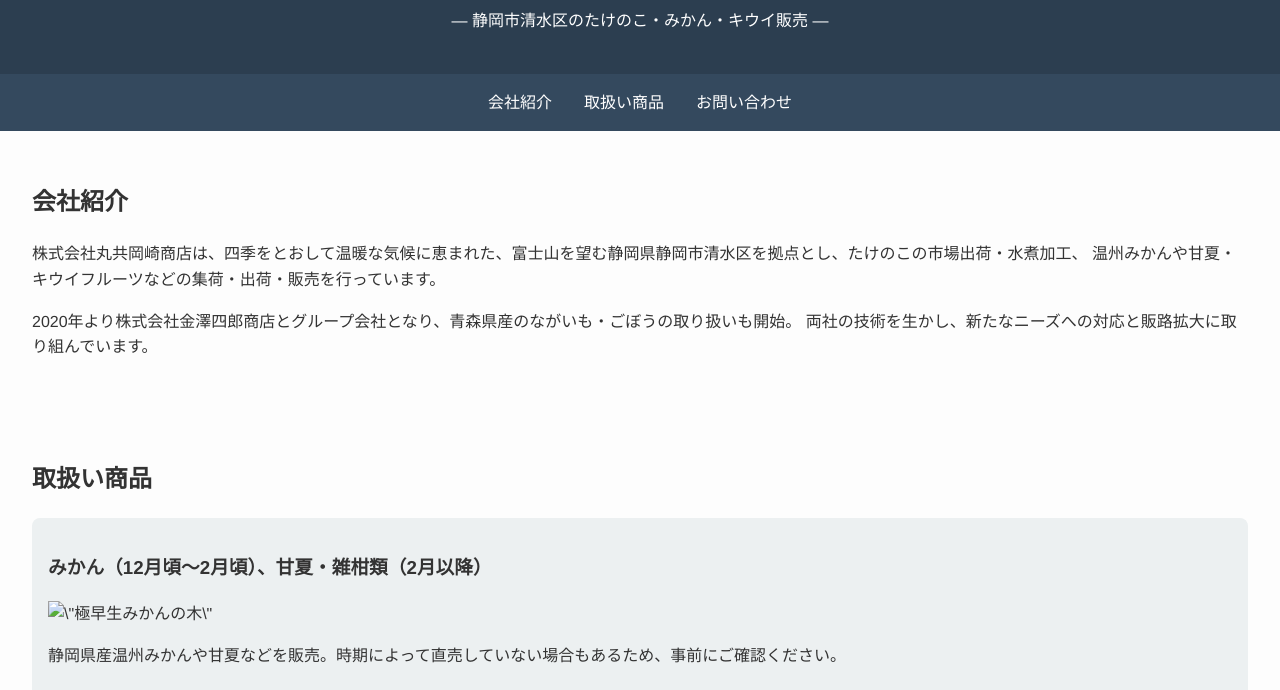
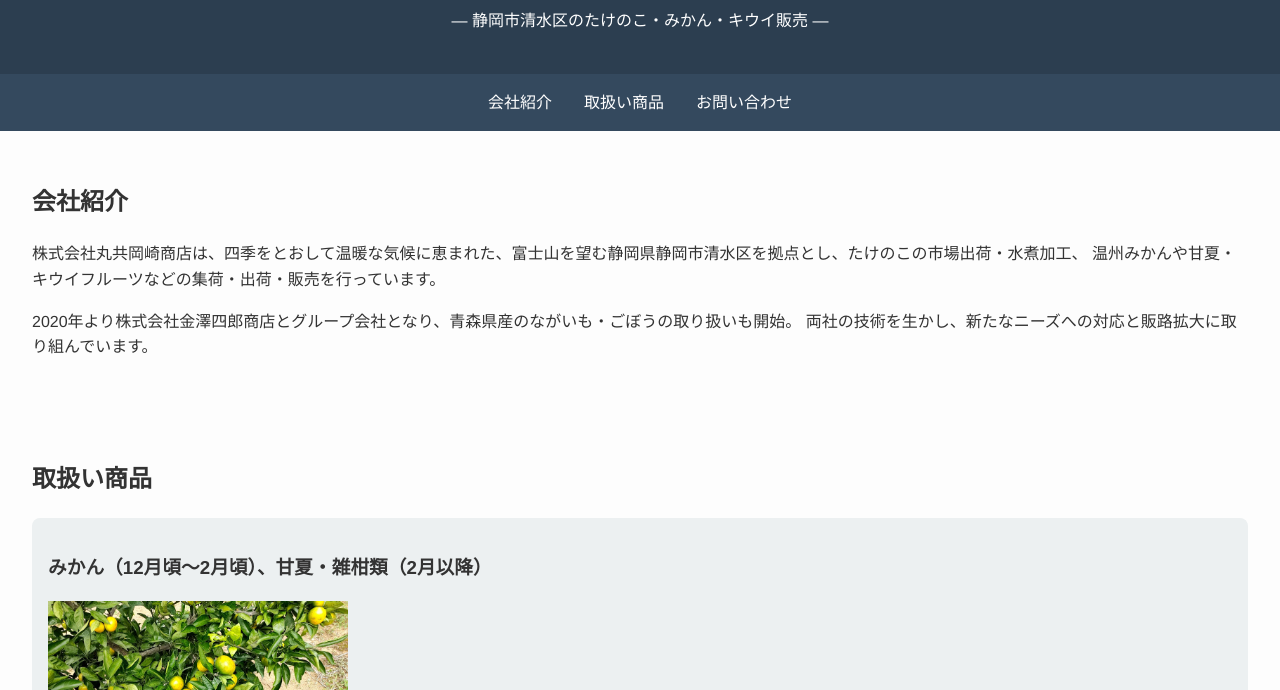
Before and after one commit to marukyoo/marukyoo-website, a plain HTML site: page index.html in a window 1280 px wide. Shown: the part 110-800 px from the top of the page. Drawn offline with Linux system fonts and the light colour scheme.

Commit message:
Add files via upload

```diff
--- a/index.html
+++ b/index.html
@@ -117,7 +117,7 @@
     <h2>取扱い商品</h2>
     <div class="product">
       <h3>みかん（12月頃～2月頃）、甘夏・雑柑類（2月以降）</h3>
-      <img src=\"極早生みかんの木.jpg\" alt=\"極早生みかんの木\" style=\"max-width:300px; display:block; margin:0.5rem 0;\">
+      <img src="./極早生みかんの木.jpg?v=2" alt="極早生みかんの木" style="max-width:300px; display:block; margin:0.5rem 0;">
       <p>静岡県産温州みかんや甘夏などを販売。時期によって直売していない場合もあるため、事前にご確認ください。</p>
     </div>
     <div class="product">
```
